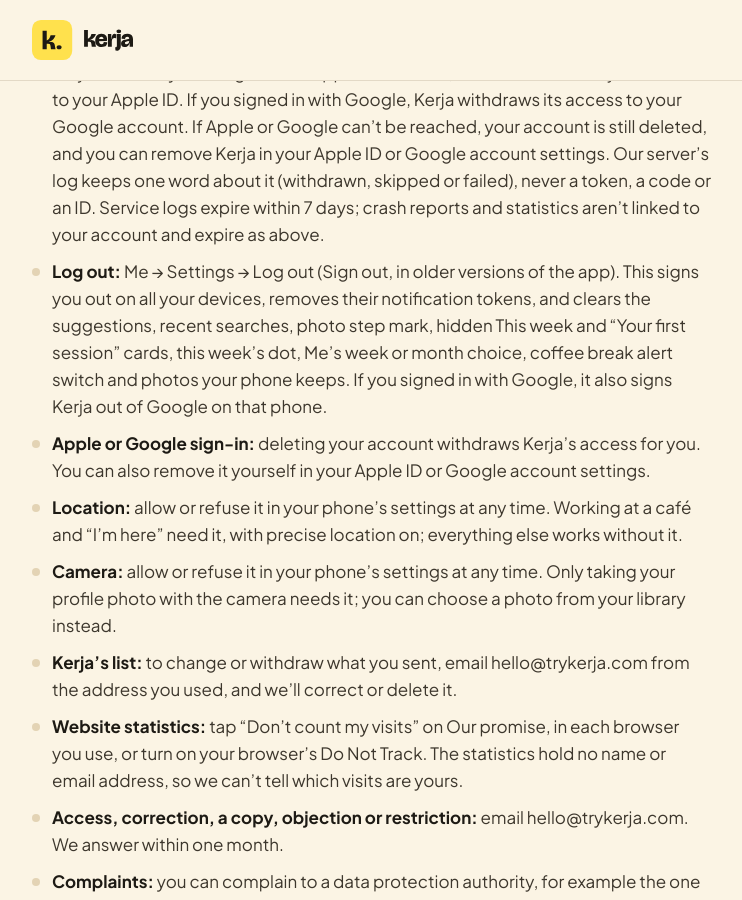
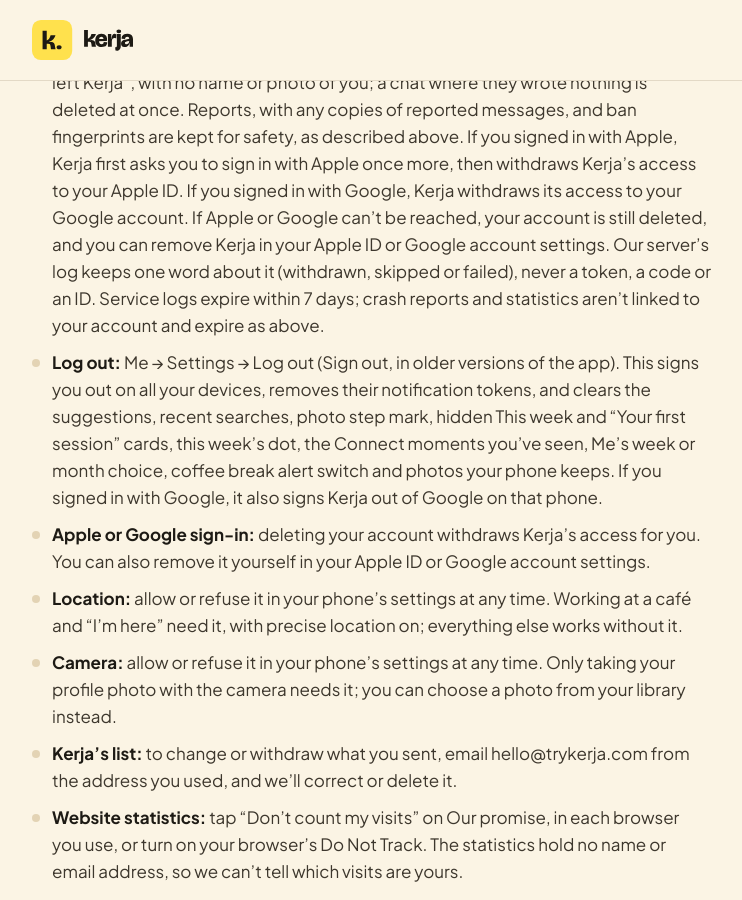
Before and after one commit to DubaiJumeira/trykerja-legal, a Jekyll site: the page built from privacy.md, in a window 1280 px wide and 900 px high, scrolled down 26260 px. Shown: the whole window, without its empty margins (268-1010 px from the left). Built offline with Jekyll 4.4.1, drawn with Linux system fonts in a browser that asks for light colours; our own code applies the rules of GitHub Pages for plain Markdown files; some of the changed text lies outside the part shown.

Commit message:
Privacy policy v13, changes 66 and 67: the Connect moments seen, on your phone, in the table and in Log out (Q919, Zayd's OK 12:10:48 UTC; daa6a74b)
Co-Authored-By: Claude Opus 5.5 <noreply@anthropic.com>

```diff
--- a/privacy.md
+++ b/privacy.md
@@ -209,6 +209,7 @@ Your account, profile and settings stay until you delete your account; check-ins
 | A hidden This week card, on your phone | Your member ID and that week’s Monday; deleted at sign-out or when you delete your account |
 | A hidden “Your first session” card, on your phone | Your member ID; deleted at sign-out or when you delete your account |
 | This week’s dot, on your phone | Your member ID and that week’s Monday; deleted at sign-out or when you delete your account |
+| Connect moments seen, on your phone | Your member ID, the day this phone started keeping them, and the requests whose moment you’ve seen; deleted at sign-out or when you delete your account |
 | Me’s “This week” or “This month”, on your phone | Which one you chose last; deleted at sign-out or when you delete your account |
 | The coffee break alert’s switch, on your phone | Your member ID and whether it’s on; deleted at sign-out or when you delete your account |
 | Apple’s one-time code at Delete account | Never stored: used once, at once |
@@ -234,7 +235,7 @@ You can change your profile, photo and privacy choices, or delete your account a
 - **Your area for the day:** tap your area at the bottom of the map, then “Stop for today”.
 - **Notifications:** Me → Settings → Notifications, or your phone’s settings. The Monday summary and Plan tomorrow each have their own switch in Settings. The coffee break alert has one too, kept on your phone.
 - **Delete your account:** Me → Settings → Delete account. Your account, profile, photos, privacy choices, blocks and blocked periods, check-ins, the sessions you hosted (with everyone’s seats in them), your seats, waitlist places, asks to join, invites and café answers, the links of the sessions you hosted, your Monday summary and Plan tomorrow choices, area, requests, every message you sent, whether messages in your chats were delivered, your read positions and read times, acceptance of the terms, notification tokens and sign-in sessions are removed from our database and photo storage at once. In each of your chats, the other member keeps only the messages they sent, read-only, under “This member left Kerja”, with no name or photo of you; a chat where they wrote nothing is deleted at once. Reports, with any copies of reported messages, and ban fingerprints are kept for safety, as described above. If you signed in with Apple, Kerja first asks you to sign in with Apple once more, then withdraws Kerja’s access to your Apple ID. If you signed in with Google, Kerja withdraws its access to your Google account. If Apple or Google can’t be reached, your account is still deleted, and you can remove Kerja in your Apple ID or Google account settings. Our server’s log keeps one word about it (withdrawn, skipped or failed), never a token, a code or an ID. Service logs expire within 7 days; crash reports and statistics aren’t linked to your account and expire as above.
-- **Log out:** Me → Settings → Log out (Sign out, in older versions of the app). This signs you out on all your devices, removes their notification tokens, and clears the suggestions, recent searches, photo step mark, hidden This week and “Your first session” cards, this week’s dot, Me’s week or month choice, coffee break alert switch and photos your phone keeps. If you signed in with Google, it also signs Kerja out of Google on that phone.
+- **Log out:** Me → Settings → Log out (Sign out, in older versions of the app). This signs you out on all your devices, removes their notification tokens, and clears the suggestions, recent searches, photo step mark, hidden This week and “Your first session” cards, this week’s dot, the Connect moments you’ve seen, Me’s week or month choice, coffee break alert switch and photos your phone keeps. If you signed in with Google, it also signs Kerja out of Google on that phone.
 - **Apple or Google sign-in:** deleting your account withdraws Kerja’s access for you. You can also remove it yourself in your Apple ID or Google account settings.
 - **Location:** allow or refuse it in your phone’s settings at any time. Working at a café and “I’m here” need it, with precise location on; everything else works without it.
 - **Camera:** allow or refuse it in your phone’s settings at any time. Only taking your profile photo with the camera needs it; you can choose a photo from your library instead.
```
